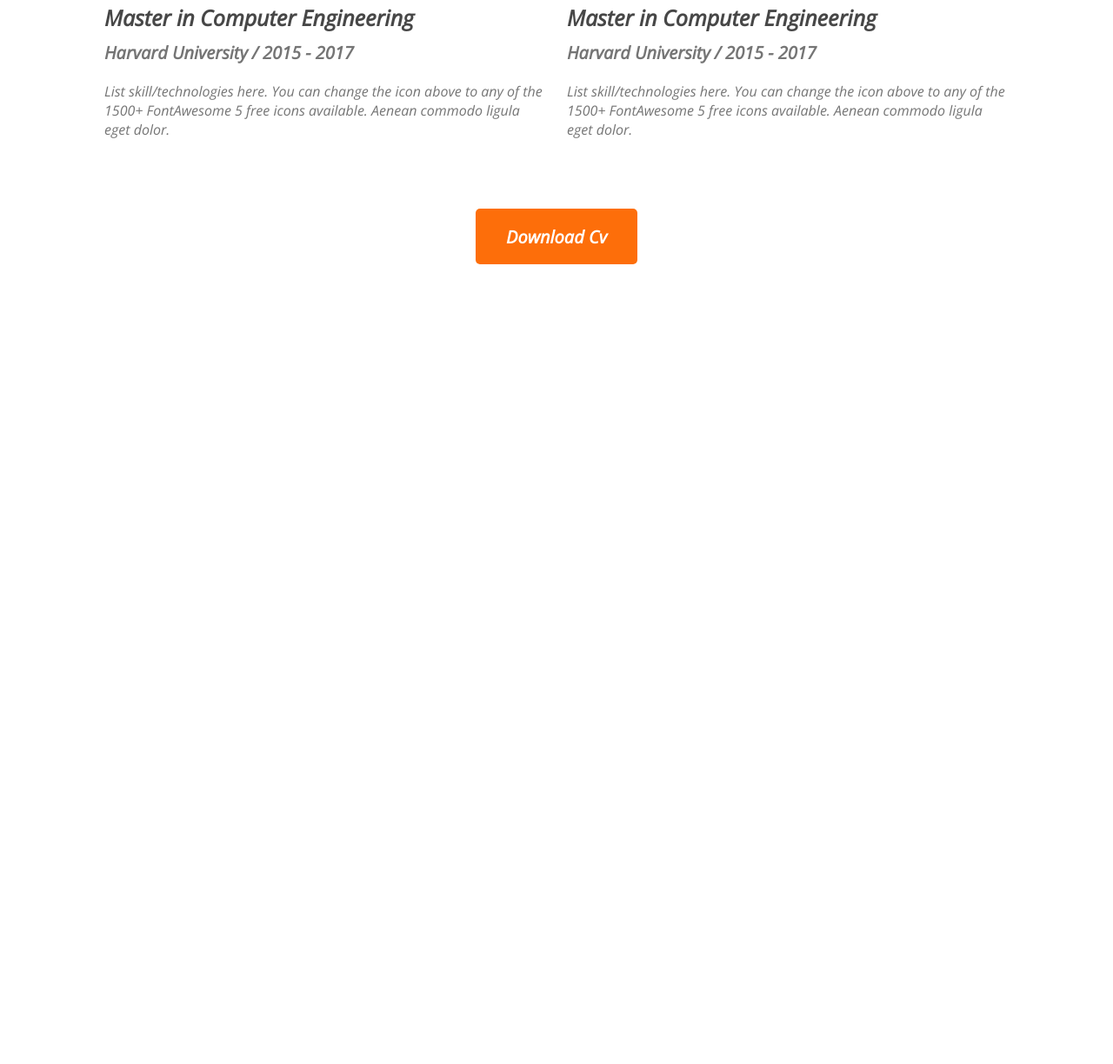
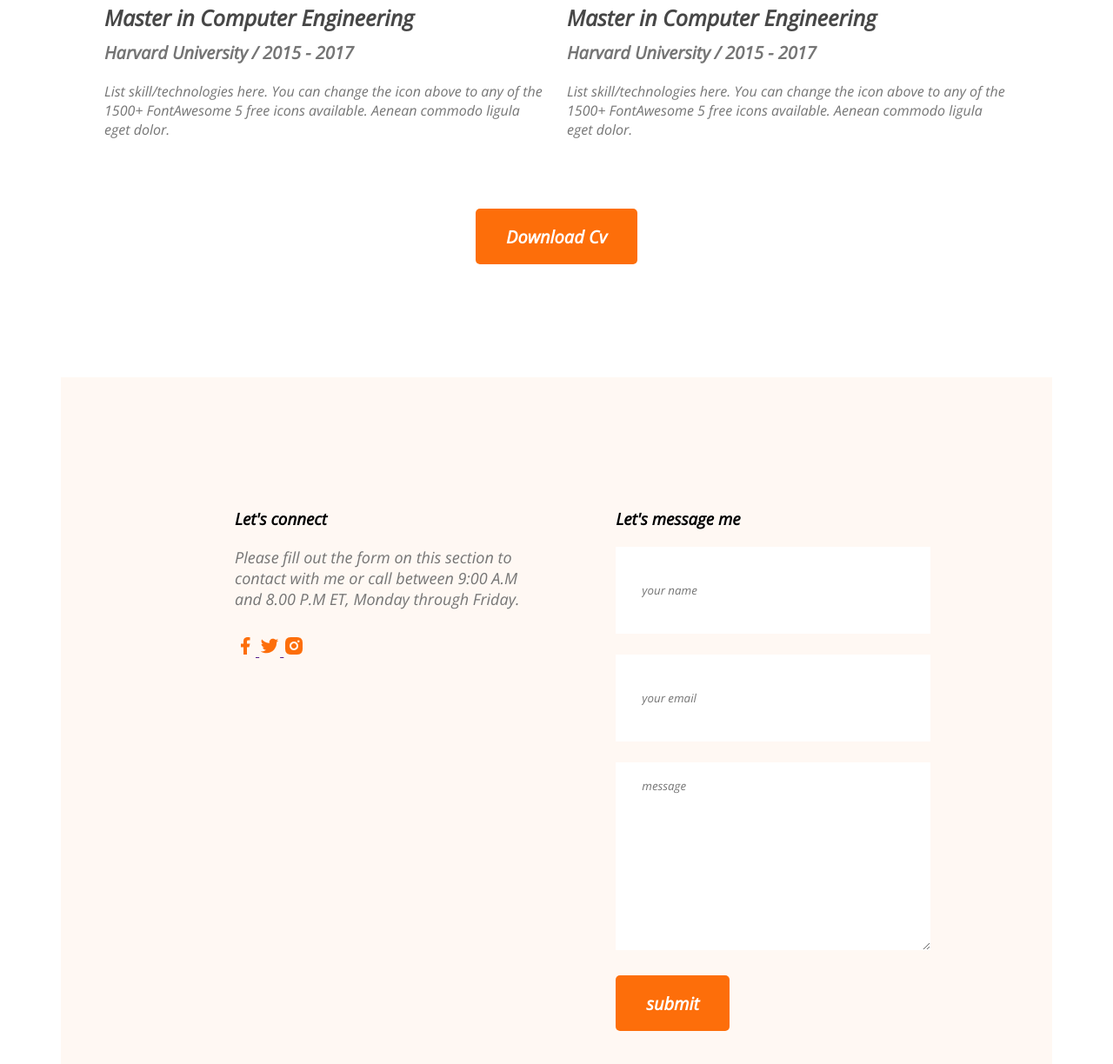
Before and after one commit to monoronjons86/developer-portfolio, a plain HTML site: page index.html in a window 1280 px wide. Shown: the part 2561-3785 px from the top of the page at 87% size. Before the commit the page ends 2865 px from the top, so only its background shows below. Drawn offline with nearby package versions, Linux system fonts and the light colour scheme.

Commit message:
finished

```diff
--- a/index.html
+++ b/index.html
@@ -142,6 +142,31 @@
                 <button class="btn-primary">Download Cv</button>
             </div>
         </section>
+        <!-- contact section -->
+        <section class="contact">
+            <div>
+                <h3 class="section-title">Let's connect</h3>
+                <p class="section-description">Please fill out the form on this section to contact with me or call between 9:00 A.M and 8.00 P.M ET, Monday through Friday.</p>
+                <a href="">
+                    <img src="images/icons/facebook.png" alt="">
+                </a>
+                <a href="">
+                    <img src="images/icons/twitter.png" alt="">
+                </a>
+                <a href="">
+                    <img src="images/icons/insta.png" alt="">
+                </a>
+
+            </div>
+            <div>
+                <h3 class="section-title">Let's message me</h3>
+                <input type="text" placeholder="your name">
+                <input type="email" name="" id="" placeholder="your email">
+                <textarea name="" id="" cols="30" rows="10" placeholder="message"></textarea>
+                <input class="btn-primary" type="submit" value="submit">
+            </div>
+
+        </section>
 
     </main>
     <footer>
--- a/styles/portfolio.css
+++ b/styles/portfolio.css
@@ -164,3 +164,25 @@ section{
     margin-top: 50px;
     text-align: center;
 }
+/* contact styles */
+.contact .section-title{
+    text-align: left;
+}
+.contact{
+display: flex;
+gap:100px;
+background: #FFF8F3;
+padding: 130px 200px;
+}
+.contact input[type="text"],input[type="email"], textarea{
+    margin-bottom: 24px;
+    border: 0;
+    width: 100%;
+    padding:18px 30px;
+}
+input{
+    height: 64px;
+}
+contact a{
+    text-decoration: none;
+}
```
